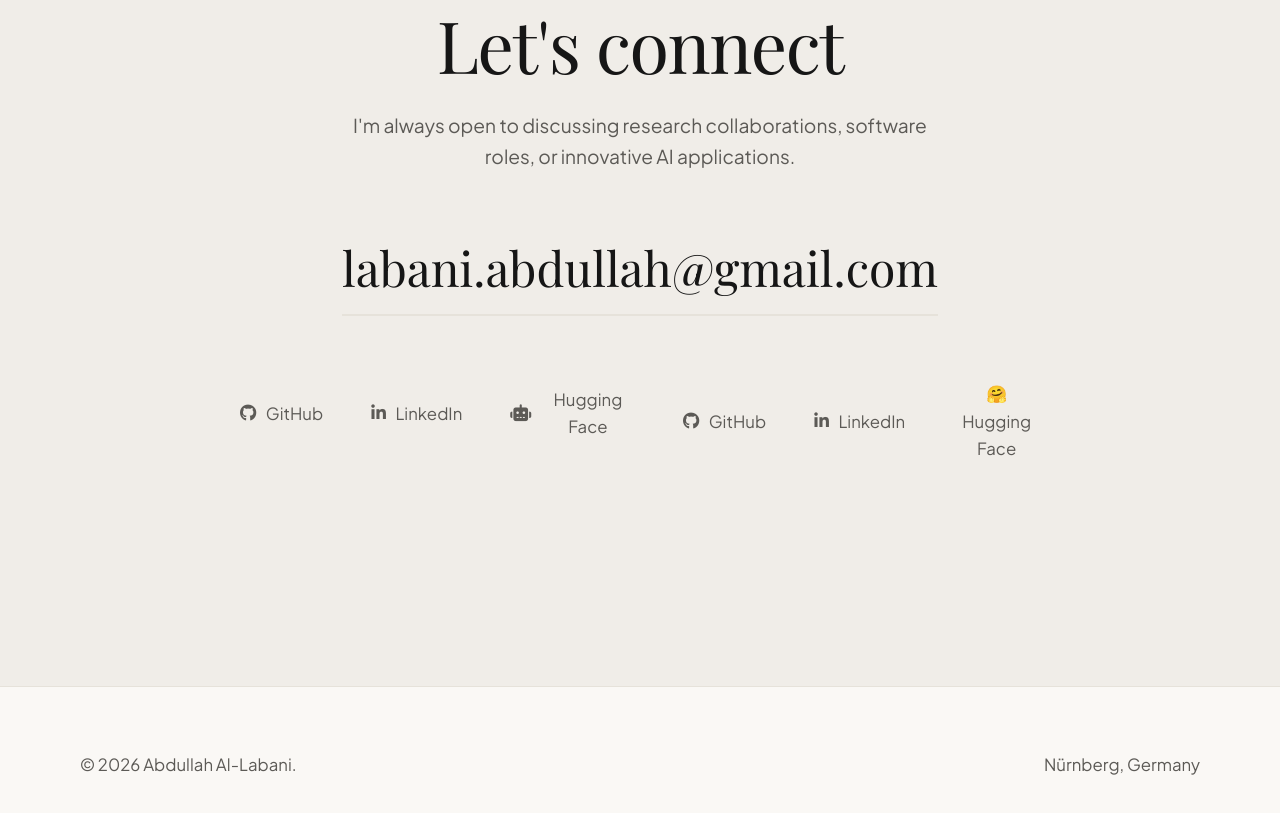
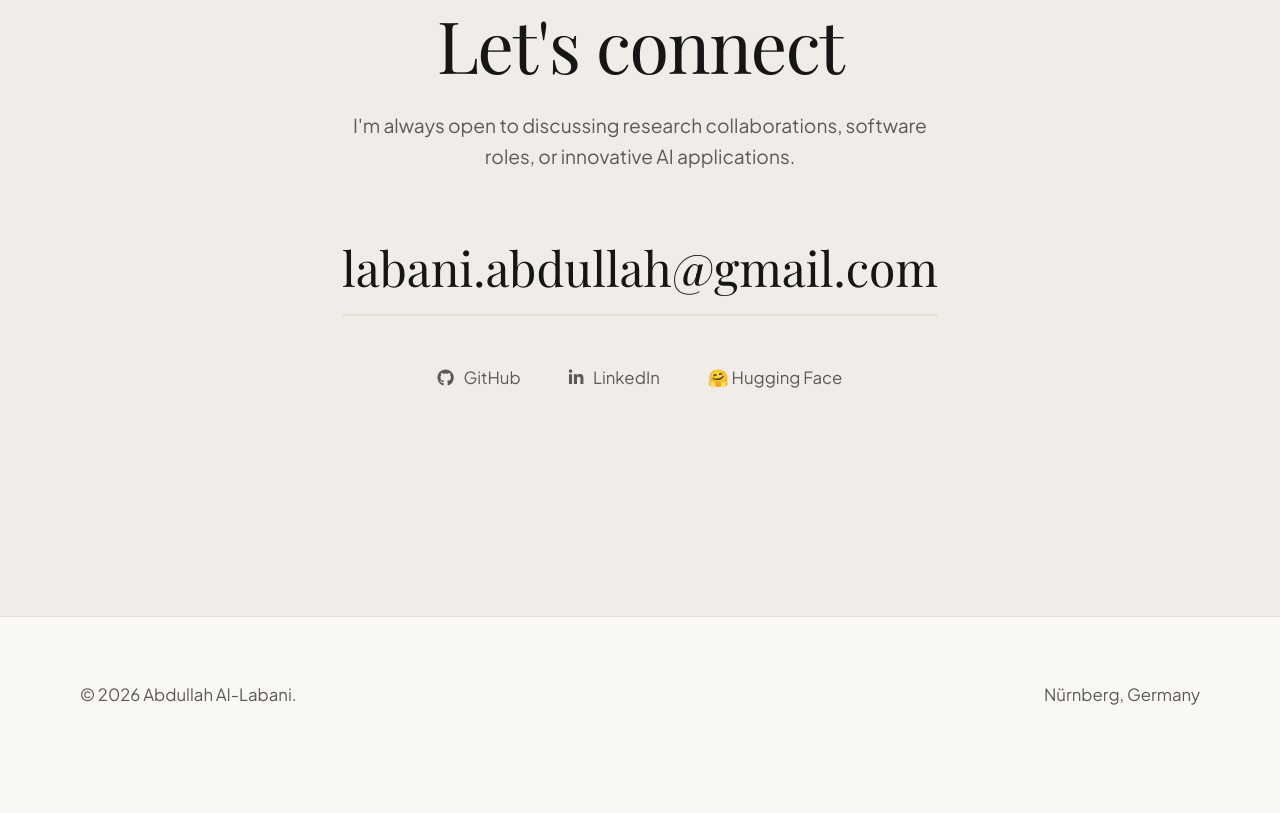
Before and after one commit to al-labani/al-labani.github.io, a plain HTML site: page index.html in a window 1280 px wide. Shown: the part 4780-5593 px from the top of the page. After the commit the page ends 5552 px from the top, so only its background shows below. Drawn offline with nearby package versions, Linux system fonts and the light colour scheme; a web font is replaced by a local one.

Commit message:
Removed duplicated social links

```diff
--- a/index.html
+++ b/index.html
@@ -317,13 +317,6 @@
                             <a href="https://linkedin.com/in/taha9" target="_blank" rel="noopener noreferrer"
                                 id="footer-linkedin-link"><i class="fa-brands fa-linkedin-in"></i> LinkedIn</a>
                             <a href="https://huggingface.co/Abdullah-Taha" target="_blank" rel="noopener noreferrer"
-                                id="footer-huggingface-link"><i class="fa-solid fa-robot"></i> Hugging Face</a>
-                        <div class="contact-social-row">
-                            <a href="https://github.com/Abdullah-Taha9" target="_blank" rel="noopener noreferrer"
-                                id="footer-github-link"><i class="fa-brands fa-github"></i> GitHub</a>
-                            <a href="https://linkedin.com/in/taha9" target="_blank" rel="noopener noreferrer"
-                                id="footer-linkedin-link"><i class="fa-brands fa-linkedin-in"></i> LinkedIn</a>
-                            <a href="https://huggingface.co/Abdullah-Taha" target="_blank" rel="noopener noreferrer"
                                 id="footer-huggingface-link">🤗 Hugging Face</a>
                         </div>
                         </div>
```
